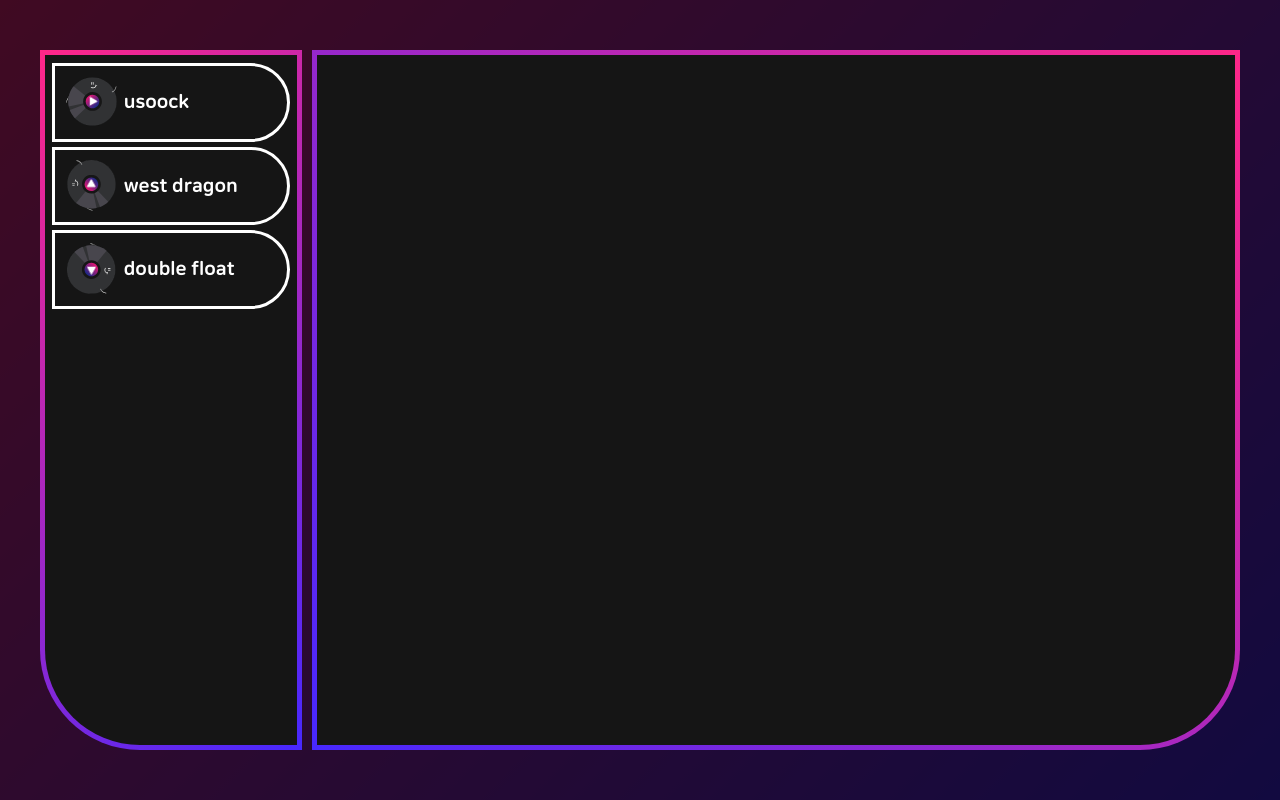
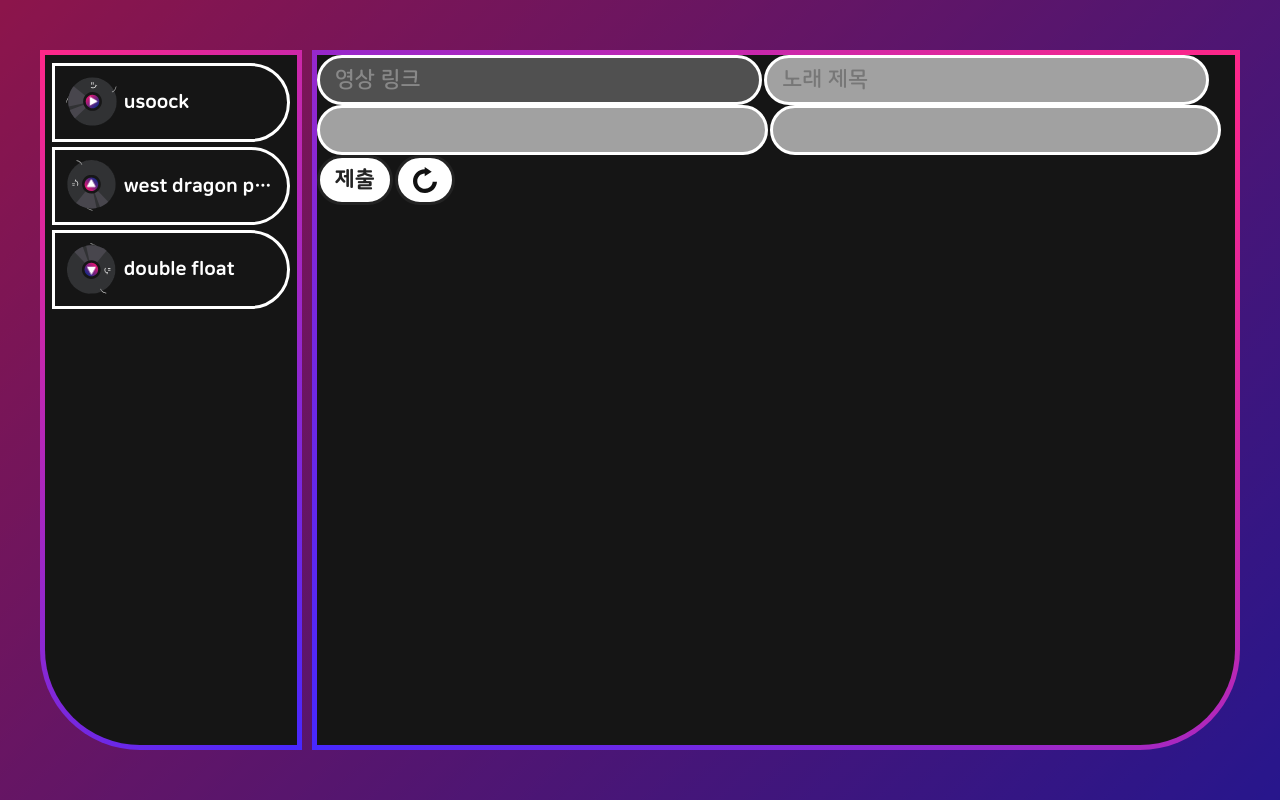
Before and after one commit to usw-world/project-garticsong, a Svelte app: page / in a window 1280 px wide. Built offline with nearby package versions, Linux system fonts and the light colour scheme.

Commit message:
I gonna make gameroom

```diff
--- a/src/GameRoom/GameRoom.svelte
+++ b/src/GameRoom/GameRoom.svelte
@@ -1,5 +1,6 @@
 <script>
     import UserInfo from './UserInformation.svelte';
+    import Questioner from './Questioner.svelte';
 </script>
 
 <div class="room-wrap">
@@ -10,7 +11,7 @@
     </div>
     <div class="room-right">
         <div class="box-wrapper">
-
+            <Questioner></Questioner>
         </div>
     </div>
 </div>
--- /dev/null
+++ b/src/GameRoom/Questioner.svelte
@@ -0,0 +1,113 @@
+<script>
+    let videoPlayerElmt;
+
+    function OnYouTubeIframeAPIReady() {
+        console.log("Youtube API got ready");
+    }
+    // test-case
+    // https://www.youtube.com/watch?v=pKv_wua6kFE
+    // pKv_wua6kFE
+
+    // list test-case
+    // https://www.youtube.com/watch?v=3GWscde8rM8&list=PLd6UgfNCWmp8bnixMcfgv_wcSMN_niBqx
+    // 3GWscde8rM8
+    function LoadNewVideo(_videoId) {
+        const CHILD_ID = "youtube-video-player";
+        if(document.querySelector(`#${CHILD_ID}`)) {
+            document.querySelector("#player-wrap").removeChild(document.querySelector(`#${CHILD_ID}`));
+        }
+
+        let child = document.createElement("div");
+        child.id = CHILD_ID;
+        document.querySelector("#player-wrap").appendChild(child);
+        videoPlayerElmt = new YT.Player(CHILD_ID, {
+            videoId: _videoId,
+			width: 0,
+			height: 0,
+            events: {
+                // "onReady": onPlayerReady,
+                "onStatChange": OnStatChange,
+            }
+        })
+    }
+	function OnSubmitVideoInformation(e) {
+        e.preventDefault();
+        let url = new URL(e.target["video-id"].value);
+        let videoId = url.search.split("?")[1].split("&")[0].split("=")[1];
+
+        LoadNewVideo(videoId);
+	};
+	function OnStatChange(e) {
+        e.target.playVideo();
+    }
+
+    function OnSubmit(e) {
+        console.dir(e.target.title.value);
+    }
+</script>
+
+<div class="question-wrap" on:submit|preventDefault="{OnSubmit}">
+    <form class="question-form">
+        <input type="text" name="url" placeholder="영상 링크" autocomplete="off">
+        <input type="text" name="title" placeholder="노래 제목" disabled>
+        <textarea name="description" disabled></textarea>
+        <textarea name="hint" disabled></textarea>
+        <input class="button" type="submit" value="제출">
+        <button class="edit-button"><img src="../images/recycle-b.svg" alt=""></button>
+    </form>
+</div>
+
+<style>
+    img {
+        vertical-align: middle;
+    }
+    textarea:disabled,
+    input:disabled {
+        background-color: rgba(255, 255, 255, .6);
+    }
+    textarea:disabled::placeholder,
+    input:disabled::placeholder {
+        color: #777;
+    }
+    button,
+    input,
+    textarea {
+        height: 5rem;
+        padding: 0 1.5rem;
+        color: #fff;
+        font-size: 2.2rem;
+        font-weight: 900;
+        font-family: nsr;
+        border: .3rem solid #fff;
+        background-color: rgba(255, 255, 255, .25);
+        border-radius: 2.5rem;
+        box-sizing: border-box;
+        vertical-align: middle;
+        outline: none;
+    }
+    input::placeholder,
+    textarea::placeholder {
+        color: #888;
+        font-weight: 700;
+    }
+    button,
+    input.button {
+        color: #232323;
+        border: .3rem solid #232323;
+        background-color: rgba(255, 255, 255, 1);
+    }
+    button:active,
+    input.button:active{
+        background-color: rgba(211, 211, 211, 1);
+    }
+    .edit-button {
+        width: 6rem;
+
+    }
+    input {
+
+    }
+    textarea {
+        resize: none;
+    }
+</style>
--- a/src/GameRoom/UserInformation.svelte
+++ b/src/GameRoom/UserInformation.svelte
@@ -8,7 +8,7 @@
             profileImage: 1,
         },
         {
-            name: "west dragon",
+            name: "west dragon pills",
             profileImage: 4,
         },
         {
--- a/src/global.css
+++ b/src/global.css
@@ -30,7 +30,7 @@
 }
 @media screen and (max-width: 1200px) {
 	:root {
-		font-size: calc(100vw / 1200);
+		font-size: calc(100vw / 120);
 	}
 }
 html, body {
@@ -52,6 +52,6 @@ body::after {
 	width: 100%;
 	height: 100%;
 	background-color: rgba(255, 255, 255, .75);
-	background-color: rgba(0, 0, 0, .75);
+	background-color: rgba(0, 0, 0, .45);
 	z-index: -1;
 }
```
Also changed, not shown: public/images/recycle-b.svg (added), public/images/recycle.svg (added).
